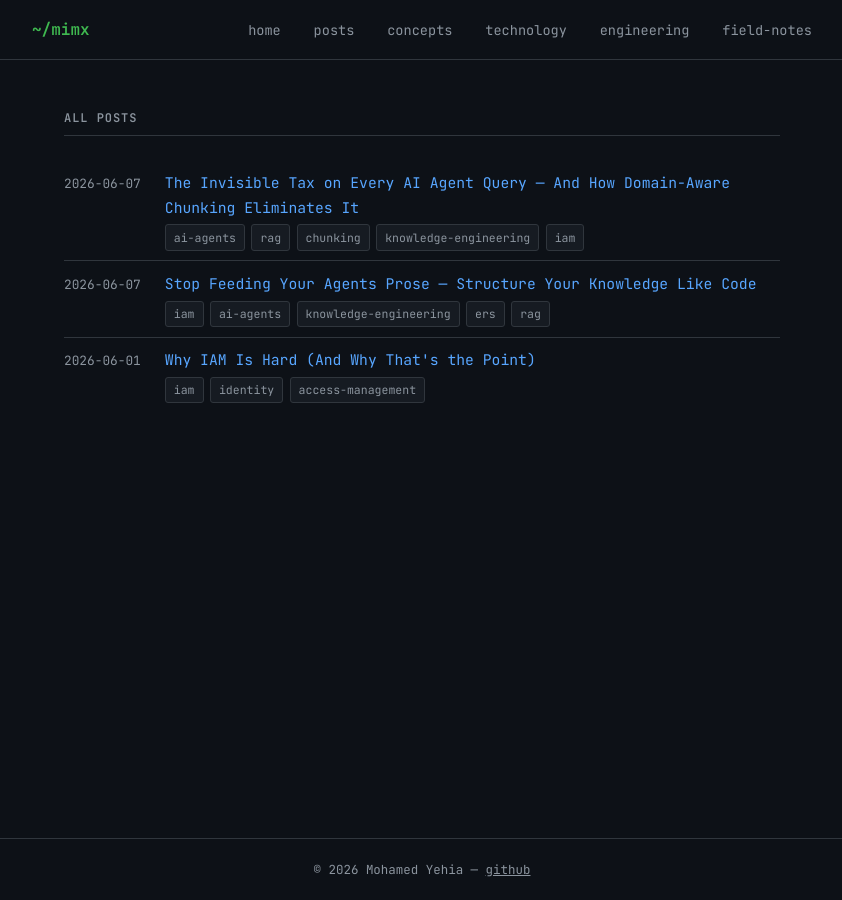
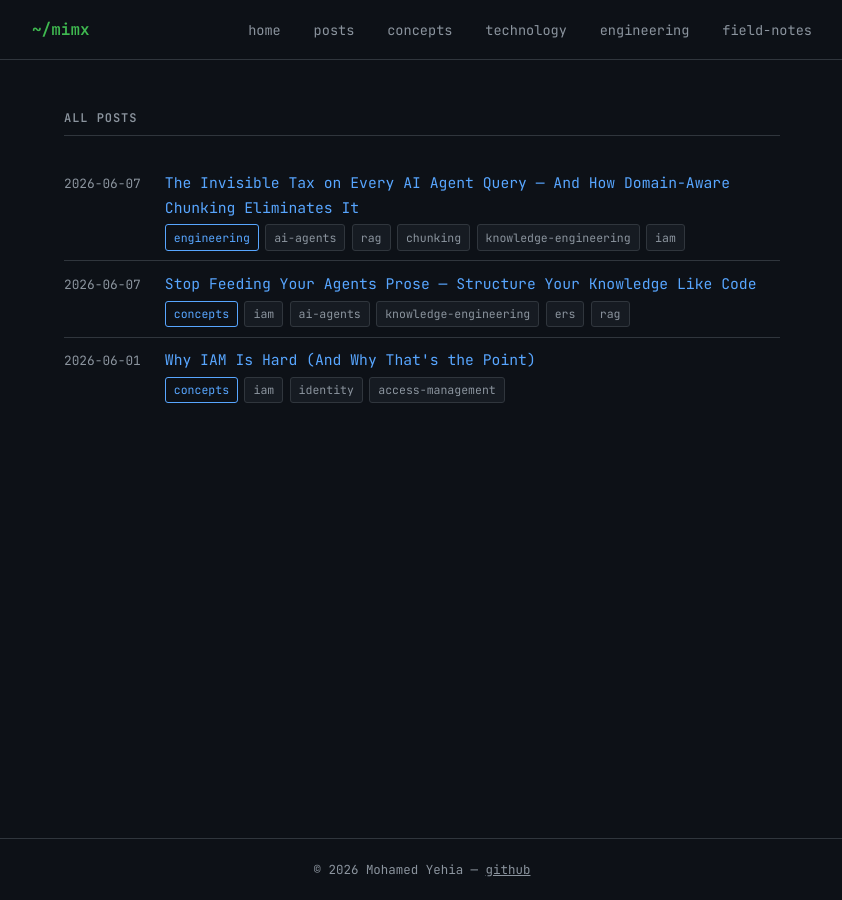
Before and after one commit to mimx/mimx.github.io, a Jekyll site: the page built from posts/index.md, in a window 1280 px wide. Shown: the whole page, without its empty margins (218-1060 px from the left). Built offline with Jekyll 4.4.1, drawn with Linux system fonts in a browser that asks for light colours.

Commit message:
feat: show category badges on posts index

```diff
--- a/posts/index.md
+++ b/posts/index.md
@@ -10,11 +10,15 @@ title: Posts
     <span class="date">{{ post.date | date: "%Y-%m-%d" }}</span>
     <div>
       <a href="{{ post.url | relative_url }}">{{ post.title }}</a>
-      {% if post.tags %}<div class="tags" style="margin-top:0.3rem">{% for tag in post.tags %}<span class="tag">{{ tag }}</span>{% endfor %}</div>{% endif %}
+      {% if post.categories %}
+      <div class="tags" style="margin-top:0.3rem">
+        {% for cat in post.categories %}
+          <a href="{{ '/' | append: cat | append: '/' | relative_url }}" class="tag cat-tag">{{ cat }}</a>
+        {% endfor %}
+        {% for tag in post.tags %}<span class="tag">{{ tag }}</span>{% endfor %}
+      </div>
+      {% endif %}
     </div>
   </li>
 {% endfor %}
-{% if site.posts.size == 0 %}
-  <li><span class="date">—</span><div><span style="color:var(--dim)">no posts yet</span></div></li>
-{% endif %}
 </ul>
```
